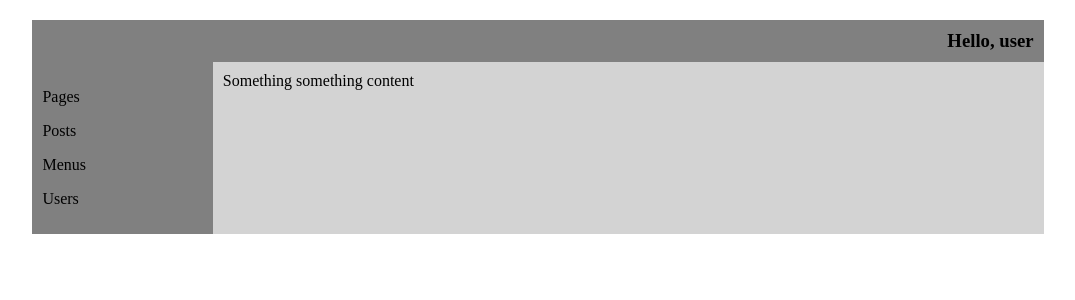
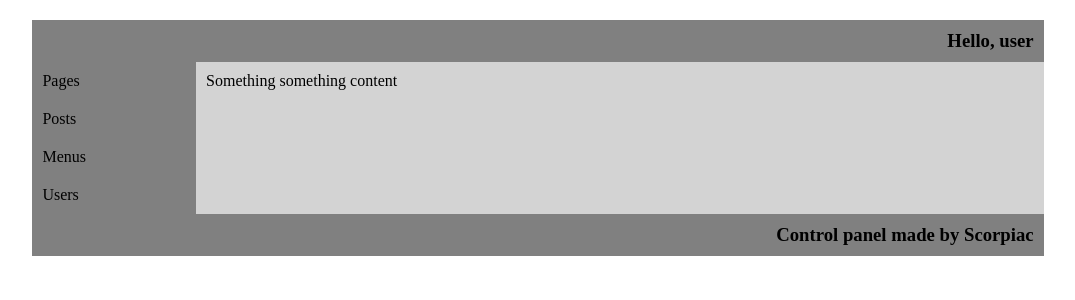
Before and after one commit to sbwebportfolio/CMS, a CodeIgniter app: page /SiteTemplate/ in a window 1280 px wide. Shown: the top 300 px of the page, without its empty margins (102-1177 px from the left). Run offline with CodeIgniter, Linux system fonts and the light colour scheme; the visitor is signed in with stand-in values (Sample User, id 1).

Commit message:
Improve control panel style

```diff
--- a/application/config/routes.php
+++ b/application/config/routes.php
@@ -49,6 +49,6 @@
 | Examples:	my-controller/index	-> my_controller/index
 |		my-controller/my-method	-> my_controller/my_method
 */
-$route['default_controller'] = 'Auth';
+$route['default_controller'] = 'ControlPanel';
 $route['404_override'] = '';
 $route['translate_uri_dashes'] = FALSE;
--- a/application/controllers/Auth.php
+++ b/application/controllers/ControlPanel.php
@@ -1,7 +1,7 @@
 <?php
 defined('BASEPATH') OR exit('No direct script access allowed');
 
-class Auth extends CI_Controller
+class ControlPanel extends CI_Controller
 {
     function __construct()
     {
--- a/application/views/ControlPanel/ControlPanel.php
+++ b/application/views/ControlPanel/ControlPanel.php
@@ -12,20 +12,23 @@
 	</head>
 	<body>
 		<div id="container">
-			<div id="header">
+			<div class="row">
 				<h3>Hello, user<h3>
 			</div>
 			<div id="content-wrapper">
 				<div id="menu">
-					<p>Pages</p>
-					<p>Posts</p>
-					<p>Menus</p>
-					<p>Users</p>
+					<div id="menu-pages" class="menu-item">Pages</div>
+					<div id="menu-posts"  class="menu-item">Posts</div>
+					<div id="menu-menus"  class="menu-item">Menus</div>
+					<div id="menu-users"  class="menu-item">Users</div>
 				</div>
 				<div id="content">
 					Something something content
 				</div>
 			</div>
+			<div class="row">
+				<h3>Control panel made by Scorpiac</h3>
+			</div>
 		</div>
 	</body>
 </html>
--- a/assets/css/controlpanel.css
+++ b/assets/css/controlpanel.css
@@ -11,15 +11,15 @@
 	flex-flow: row;
 }
 
-/*==== Header ====*/
+/*==== Header, footer ====*/
 
-#header {
+.row {
 	background-color: gray;
 	padding: 10px;
 	text-align: right;
 }
 
-#header > h3 {
+.row > h3 {
 	margin: 0;
 }
 
@@ -28,8 +28,17 @@
 #menu {
 	flex: 1 200px;
 	order: 1;
+	background-color: gray;
+}
+
+.menu-item {
+	cursor: pointer;
+	width: 100%;
 	padding: 10px;
-	background-color: gray;
+}
+
+.menu-item:hover {
+	background-color: lightgray;
 }
 
 /*==== Content ====*/
--- a/assets/js/login.js
+++ b/assets/js/login.js
@@ -38,7 +38,7 @@
     // Do the request.
     $.ajax({
         type: 'POST',
-        url: 'Auth/login',
+        url: 'ControlPanel/login',
         data: data,
         success: function(data) {
             let json = $.parseJSON(data);
```
